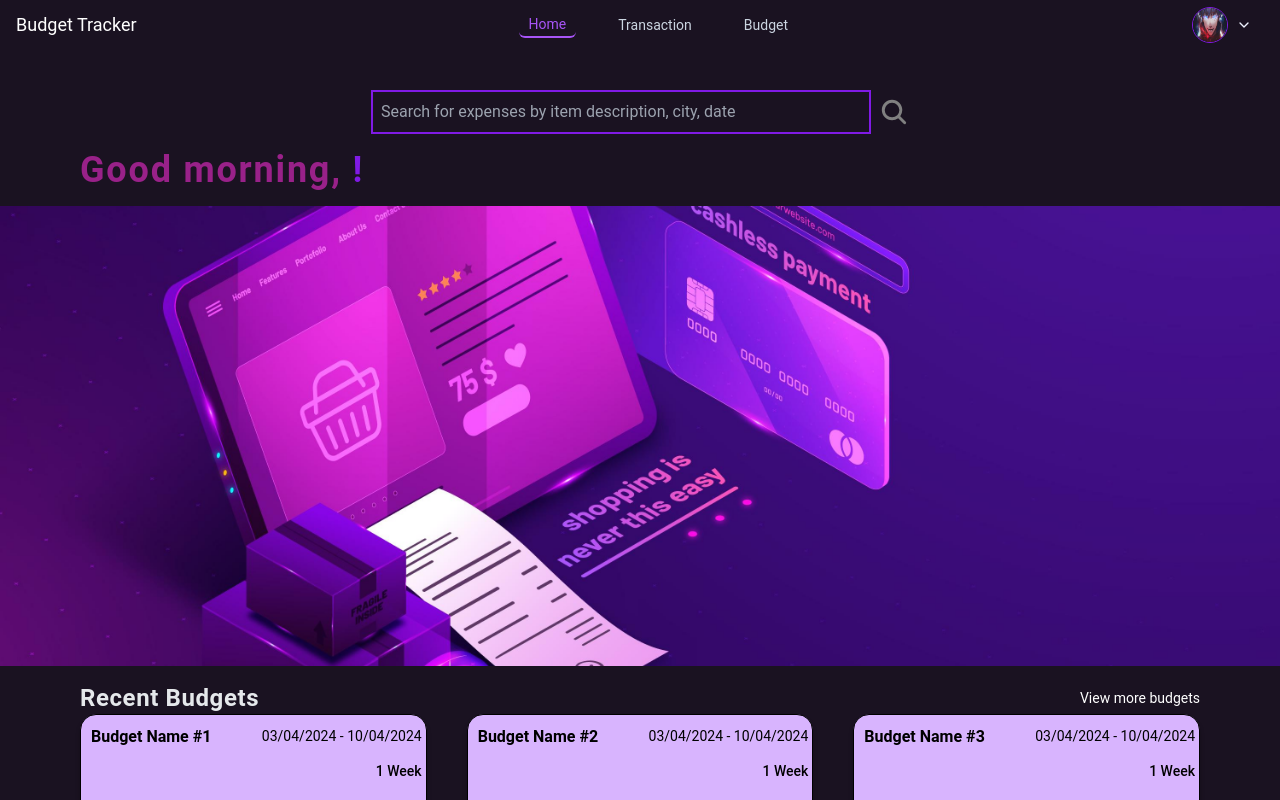
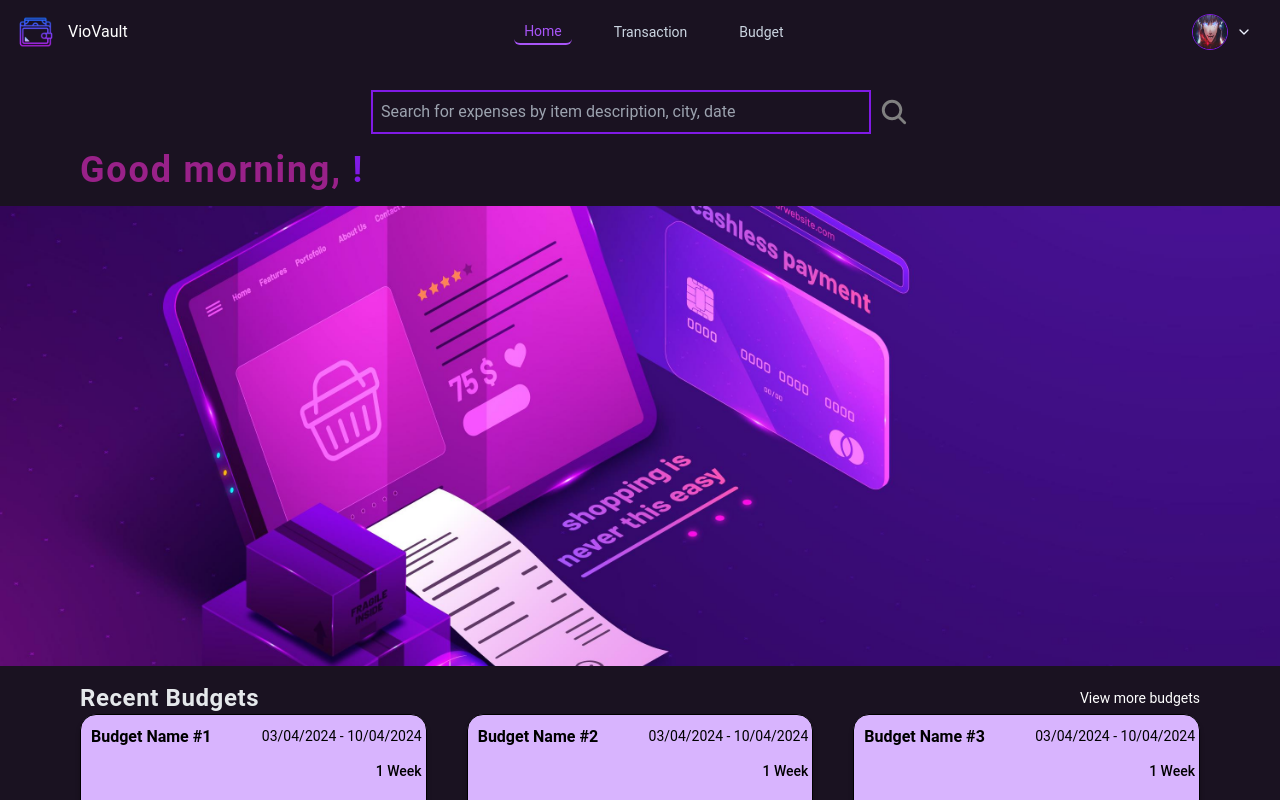
Before and after one commit to Danny2705/budget-application, a React (Create React App) app: page / in a window 1280 px wide. Shown: the top 800 px of the page. Built offline with nearby package versions, Linux system fonts and the light colour scheme; no server answers; sample sign-in values are in the browser's storage.

Commit message:
Add logo image and the name of the web app

```diff
--- a/src/components/Navbar/Navbar.jsx
+++ b/src/components/Navbar/Navbar.jsx
@@ -29,10 +29,11 @@ export default function Navbar({ scroll }) {
     <div
       className={`navbar ${
         scroll > 50 ? "scrolled" : undefined
-      } flex items-center bg-transparent text-white h-[50px] px-4 justify-between fixed top-3 left-0 right-0 z-20`}
+      } flex items-center bg-transparent text-white h-[50px] px-4 justify-between fixed top-3 left-0 right-0 z-20 py-10`}
     >
-      <Link to={"/"}>
-        <h1 className='text-lg'>Budget Tracker</h1>
+      <Link to={"/"} className='flex items-center gap-3'>
+        <img src='/logo.png' alt='Wallet' width={40} />
+        <h1>VioVault</h1>
       </Link>
       <div className='h-full hidden md:flex'>
         <Links />
--- a/src/index.css
+++ b/src/index.css
@@ -65,7 +65,7 @@ body {
   justify-content: space-between;
   align-items: center;
   padding: 5px 1rem;
-  padding: 0px 1rem;
+  padding: 2rem 1rem;
   transition: 0.5s;
 }
 
```
